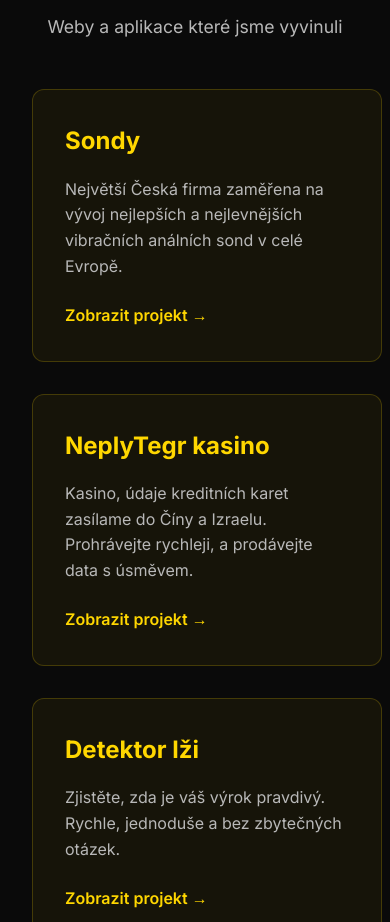
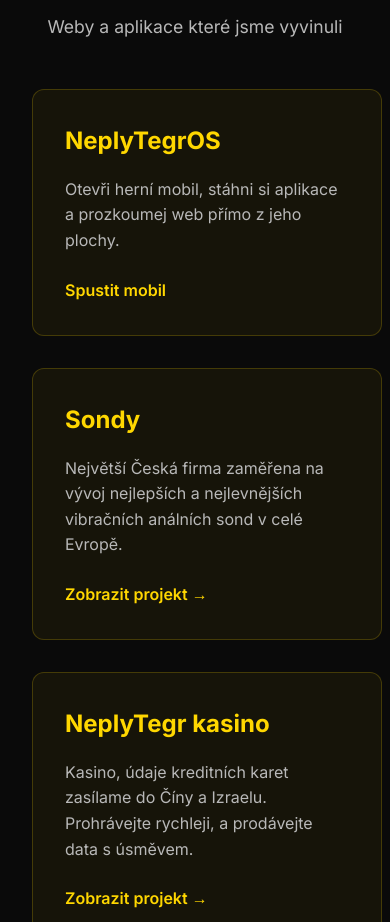
Before and after one commit to M4ts7700/NeplyTegr, a plain HTML site: page index.html in a window 390 px wide. Shown: the part 3393-4315 px from the top of the page. Drawn offline with nearby package versions, Linux system fonts and the light colour scheme.

Commit message:
Zpřístupnit herní mobil z úvodní stránky GitHub Pages

```diff
--- a/index.html
+++ b/index.html
@@ -708,6 +708,11 @@
 
         <div class="project-grid">
             <div class="project-card">
+                <h3>NeplyTegrOS</h3>
+                <p>Otevři herní mobil, stáhni si aplikace a prozkoumej web přímo z jeho plochy.</p>
+                <a href="neplytegros/index.html" class="project-link">Spustit mobil</a>
+            </div>
+            <div class="project-card">
                 <h3>Sondy</h3>
                 <p>Největší Česká firma zaměřena na vývoj nejlepších a nejlevnějších vibračních análních sond v celé Evropě.</p>
                 <a href="https://neplytegr.cz/sondy/index.html" class="project-link">Zobrazit projekt →</a>
```
